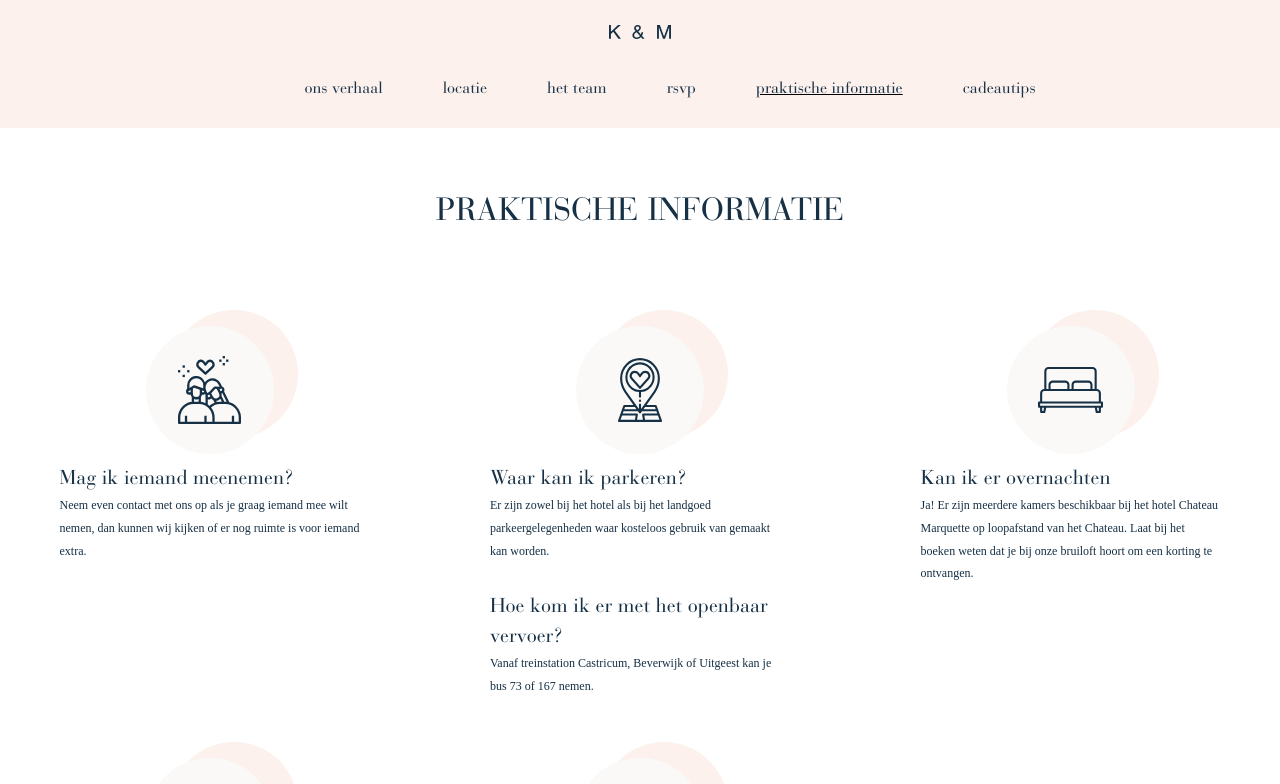
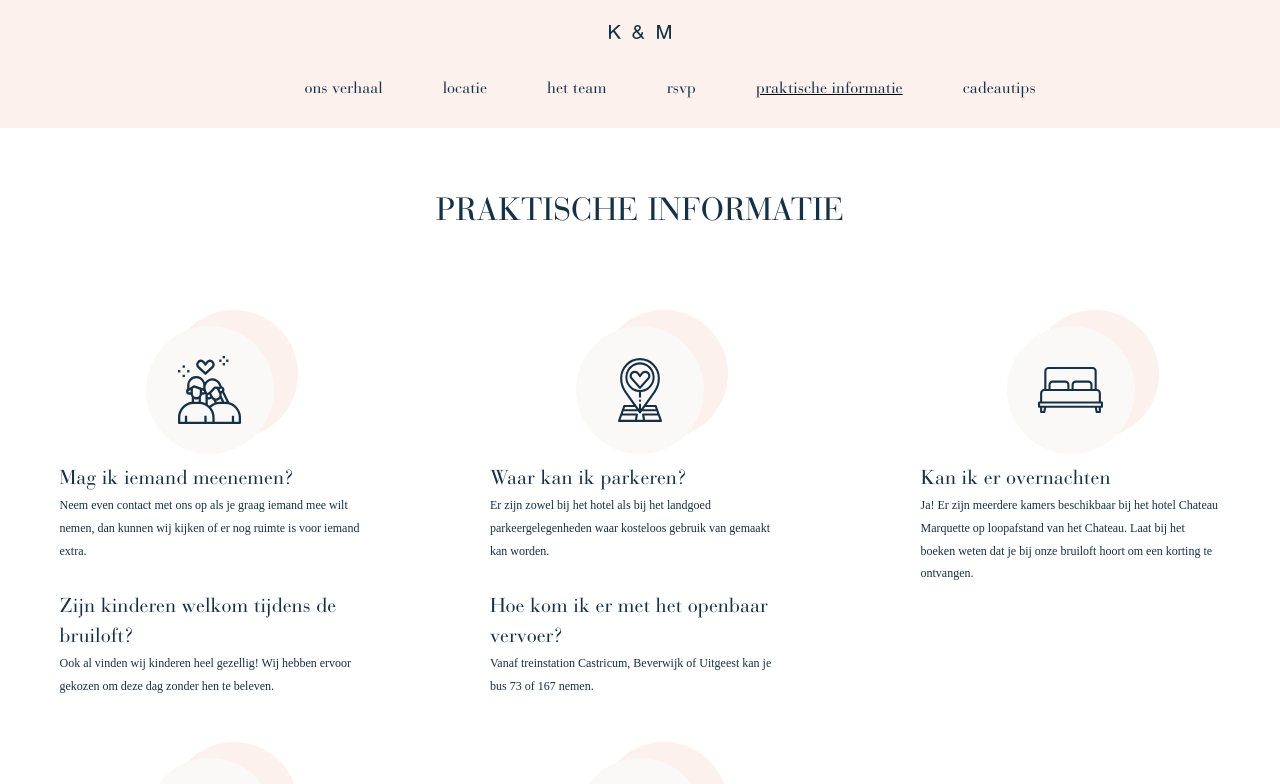
Before and after one commit to mikehanssen/join-our-wedding, a Next.js app: page /practical-information in a window 1280 px wide. Shown: the top 784 px of the page. Built offline with nearby package versions, Linux system fonts and the light colour scheme.

Commit message:
Added text about children not being allowed

```diff
--- a/pages/practical-information.js
+++ b/pages/practical-information.js
@@ -17,6 +17,10 @@ export default function PracticalInformation() {
               <div className="practical-info-title">Mag ik iemand meenemen?</div>
               <p className="practical-info-description">
                 Neem even contact met ons op als je graag iemand mee wilt nemen, dan kunnen wij kijken of er nog ruimte is voor iemand extra.
+              </p>
+              <div className="practical-info-title mt-30">Zijn kinderen welkom tijdens de bruiloft?</div>
+              <p className="practical-info-description">
+                Ook al vinden wij kinderen heel gezellig! Wij hebben ervoor gekozen om deze dag zonder hen te beleven.
               </p>
             </div>
           </div>
```
